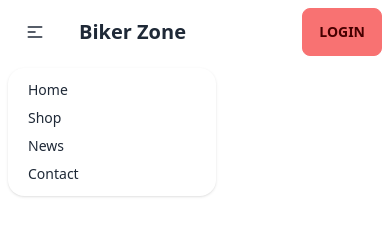
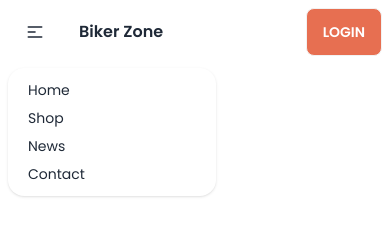
Before and after one commit to Developer-AbuBakar/biker-zone, a plain HTML site: page index.html in a window 390 px wide. Both pictures are taken after a click on the label 35 px from the left and 32 px from the top of the page. Drawn offline with nearby package versions, Linux system fonts and the light colour scheme.

Commit message:
customise nav bar section

```diff
--- a/index.html
+++ b/index.html
@@ -4,18 +4,44 @@
     <meta charset="UTF-8" />
     <meta name="viewport" content="width=device-width, initial-scale=1.0" />
     <title>Biker Zone</title>
+    <!-- tailwind and daisy ui -->
     <link
       href="https://cdn.jsdelivr.net/npm/daisyui@3.3.1/dist/full.css"
       rel="stylesheet"
       type="text/css"
     />
     <script src="https://cdn.tailwindcss.com"></script>
+    <!-- google font:poppins -->
+    <link rel="preconnect" href="https://fonts.googleapis.com" />
+    <link rel="preconnect" href="https://fonts.gstatic.com" crossorigin />
+    <link
+      href="https://fonts.googleapis.com/css2?family=Poppins:wght@400;500;600;700;800&display=swap"
+      rel="stylesheet"
+    />
+    <!-- custom styles -->
+    <script>
+        tailwind.config = {
+          theme: {
+            extend: {
+              colors: {
+                clifford: '#da373d',
+                'bike-primary': '#E76F51',
+              }
+            }
+          }
+        }
+      </script>
+    <style>
+        .font-poppins{
+            font-family: 'Poppins', sans-serif;
+        }
+    </style>
   </head>
-  <body>
-    <header>
+  <body class="font-poppins">
+    <header class="md:container md:mx-auto">
       <nav>
         <div class="navbar bg-base-100">
-          <div class="navbar-start">
+          <div class="flex-1">
             <div class="dropdown">
               <label tabindex="0" class="btn btn-ghost lg:hidden">
                 <svg
@@ -35,7 +61,7 @@
               </label>
               <ul
                 tabindex="0"
-                class="menu menu-sm dropdown-content mt-3 z-[1] p-2 shadow bg-base-100 rounded-box w-52"
+                class="menu menu-sm dropdown-content mt-3 z-[1] p-2 text-base shadow bg-base-100 rounded-box w-52"
               >
                 <li><a>Home</a></li>
                 <li><a>Shop</a></li>
@@ -43,7 +69,7 @@
                 <li><a>Contact</a></li>
               </ul>
             </div>
-            <a class="btn btn-ghost normal-case text-xl">Biker Zone</a>
+            <a class="btn btn-ghost text-base normal-case text-4xl">Biker Zone</a>
           </div>
           <div class="navbar-center hidden lg:flex">
             <ul class="menu menu-horizontal px-1">
@@ -53,13 +79,15 @@
               <li><a>Contact</a></li>
             </ul>
           </div>
-          <div class="navbar-end">
-            <a class="btn btn-error">Login</a>
+          <div class="">
+            <a class="btn bg-bike-primary text-white">Login</a>
           </div>
         </div>
       </nav>
     </header>
-    <main></main>
+    <main class="md:container md:mx-auto">
+
+    </main>
     <footer></footer>
   </body>
 </html>
```
